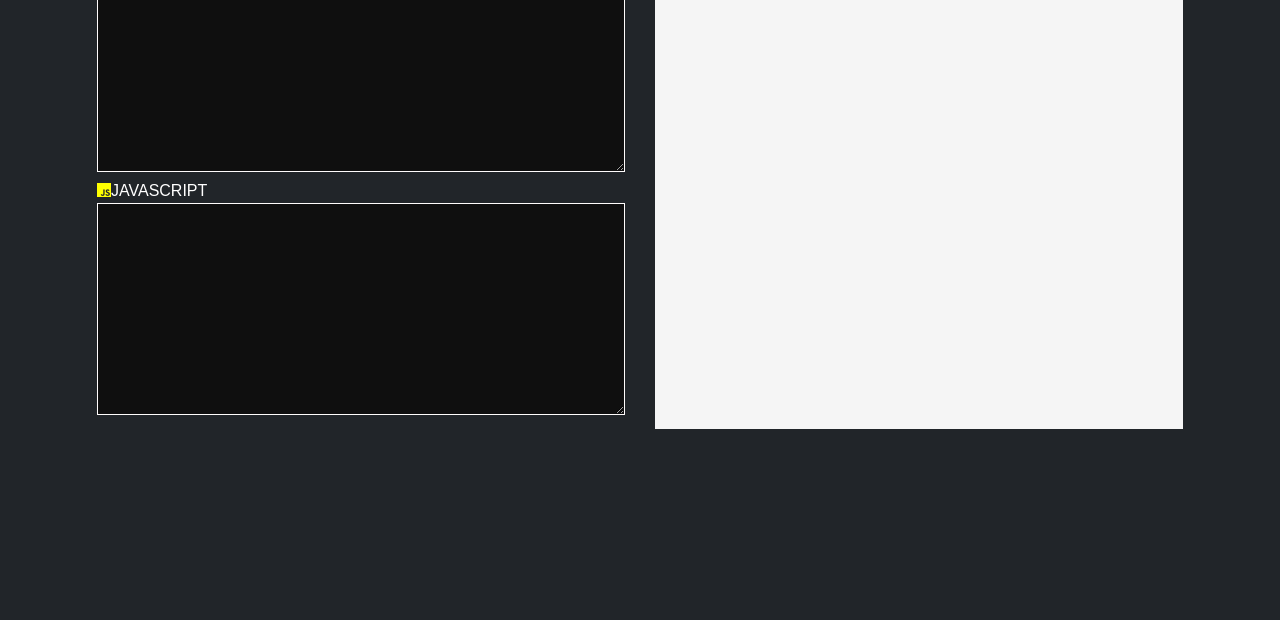
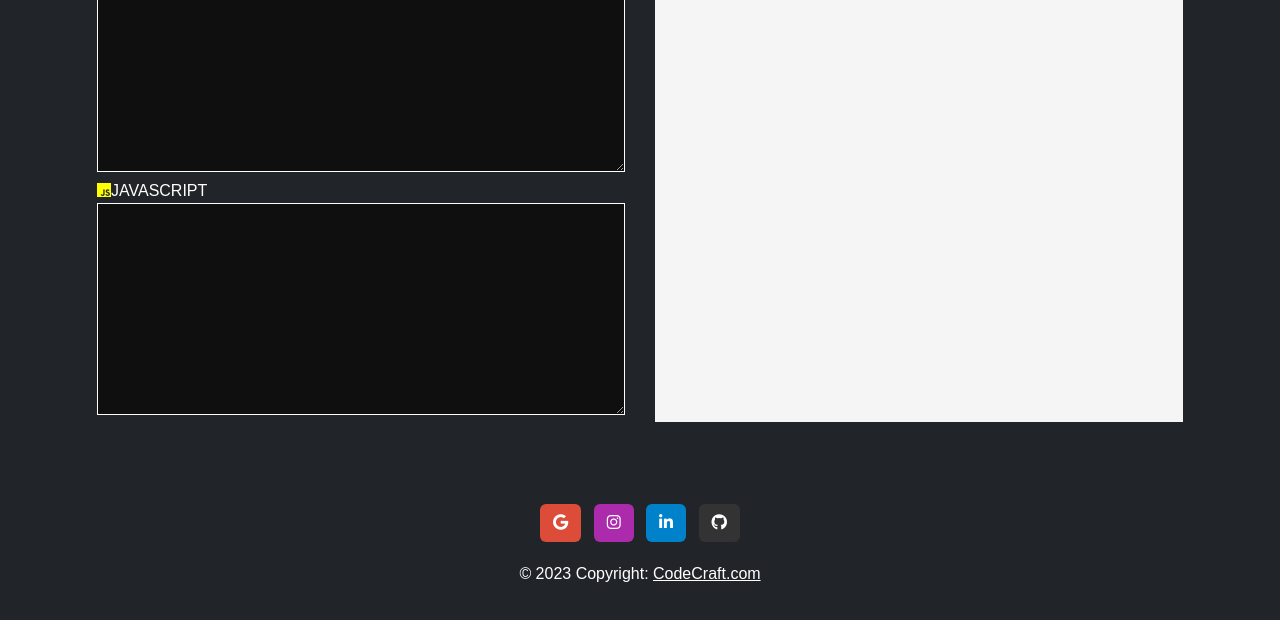
Before and after one commit to Sahilchaudhari-dev/CodeEditor, a plain HTML site: page index.html in a window 1280 px wide. Shown: the part 564-1184 px from the top of the page. Before the commit the page ends 1054 px from the top, so only its background shows below. Drawn offline with nearby package versions, Linux system fonts and the light colour scheme.

Commit message:
final commit

```diff
--- a/index.html
+++ b/index.html
@@ -104,30 +104,60 @@
             </iframe>
         </div>
     </div>
+    </div><footer class="bg-dark text-center text-white">
+        <!-- Grid container -->
+        <div class="container p-4 pb-0">
+          <!-- Section: Social media -->
+          <section class="mb-4">
+
+            <!-- Google -->
+            <a
+              class="btn text-white btn-floating m-1"
+              style="background-color: #dd4b39;"
+              href="#!"
+              role="button"
+              ><i class="fab fa-google"></i
+            ></a>
+
+            <!-- Instagram -->
+            <a
+              class="btn text-white btn-floating m-1"
+              style="background-color: #ac2bac;"
+              href="https://www.instagram.com/sahil__s___c/"
+              role="button"
+              ><i class="fab fa-instagram"></i
+            ></a>
+
+            <!-- Linkedin -->
+            <a
+              class="btn text-white btn-floating m-1"
+              style="background-color: #0082ca;"
+              href="https://www.linkedin.com/in/sahil-chaudhari-6a0343225/"
+              role="button"
+              ><i class="fab fa-linkedin-in"></i
+            ></a>
+            <!-- Github -->
+            <a
+              class="btn text-white btn-floating m-1"
+              style="background-color: #333333;"
+              href="https://github.com/Sahilchaudhari-dev"
+              role="button"
+              ><i class="fab fa-github"></i
+            ></a>
+          <!-- Section: Social media -->
+
+        <!-- Grid container -->
+
+        <!-- Copyright -->
+        <div class="text-center p-3" style= "background-color: rgba(0, 0, 0, 0.2),width:100%;">
+          © 2023 Copyright:
+          <a class="text-white" href="https://mdbootstrap.com/">CodeCraft.com</a>
+        </div>
     </div>
+        <!-- Copyright -->
+    </section>
 
-
-
-
-
-
-
-
-
-
-
-
-
-
-
-
-
-
-
-
-
-
-
+      </footer>
 
     <script>
         function resetEditors() {
--- a/style.css
+++ b/style.css
@@ -142,7 +142,7 @@ textarea {
 .frameclass {
     background-color: whitesmoke;
     width: 100%;
-    height: 94%;
+    height: 93%;
     border: 20%;
     border-style: double;
     color: #fff;
```
